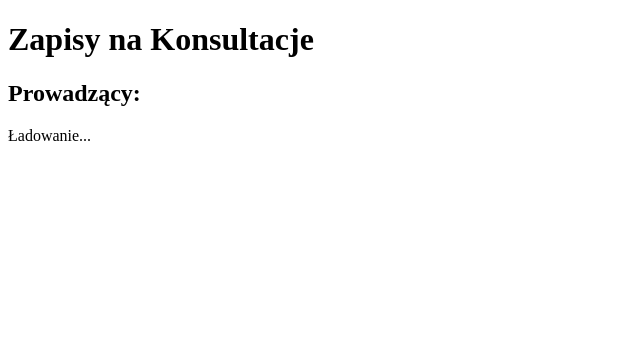
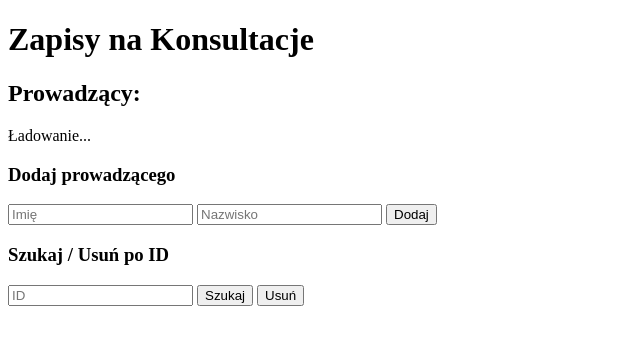
Before and after one commit to fikusmaksymilian/Platforma-Zapis-w-na-Konsultacje, a plain HTML site: page frontend/index.html in a window 1280 px wide. Shown: the whole page, without its empty margins (0-640 px from the left). Drawn offline with Linux system fonts and the light colour scheme; no server answers.

Commit message:
tymczasowy panel dodaj/usun/szukaj

```diff
--- a/frontend/index.html
+++ b/frontend/index.html
@@ -9,6 +9,19 @@
   <h2>Prowadzący:</h2>
   <p id="prowadzacy">Ładowanie...</p>
 
+
+  <h3>Dodaj prowadzącego</h3>
+  <input id="imie" placeholder="Imię">
+  <input id="nazwisko" placeholder="Nazwisko">
+  <button onclick="dodaj()">Dodaj</button>
+
+  <h3>Szukaj / Usuń po ID</h3>
+  <input id="podaneId" type="number" placeholder="ID">
+  <button onclick="szukaj()">Szukaj</button>
+  <button onclick="usun()">Usuń</button>
+  <p id="wynik"></p>
+
+
   <script>
     fetch('/api/prowadzacy')
       .then(odpowiedz => odpowiedz.json())
@@ -16,6 +29,36 @@
         document.getElementById('prowadzacy').textContent =
           dane.map(p=>p.imie + ' ' + p.nazwisko).join(', ');
       });
+
+    function dodaj() {
+      fetch('/api/prowadzacy', {
+        method: 'POST',
+        headers: { 'Content-Type': 'application/json' },
+        body: JSON.stringify({ imie: imie.value, nazwisko: nazwisko.value })
+      })
+        .then(odpowiedz => odpowiedz.json())
+        .then(dane => {
+          wynik.textContent = `Dodano: [${dane.id}] ${dane.imie} ${dane.nazwisko}`;
+        });
+    }
+
+    function szukaj() {
+      fetch('/api/prowadzacy/' + podaneId.value)
+        .then(odpowiedz => odpowiedz.json())
+        .then(dane => {
+          wynik.textContent = `Znaleziono: [${dane.id}] ${dane.imie} ${dane.nazwisko}`;
+        });
+    }
+
+    function usun() {
+      fetch('/api/prowadzacy/' + podaneId.value, { method: 'DELETE' })
+        .then(odpowiedz => odpowiedz.json())
+        .then(dane => {
+          wynik.textContent = `Usunięto: [${dane.usunieto.id}] ${dane.usunieto.imie} ${dane.usunieto.nazwisko}`;
+        });
+    }
+
+
   </script>
 </body>
 </html>
```
